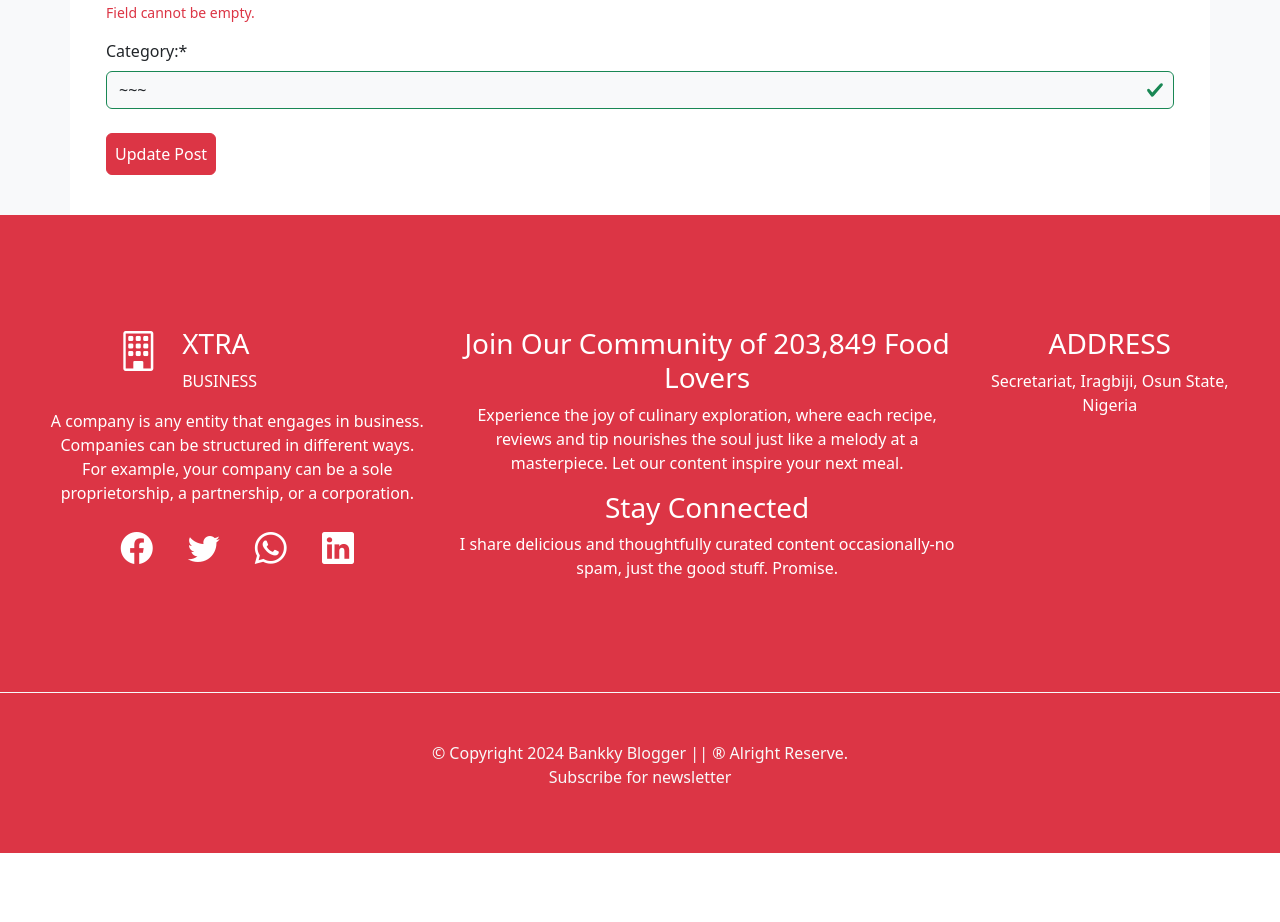
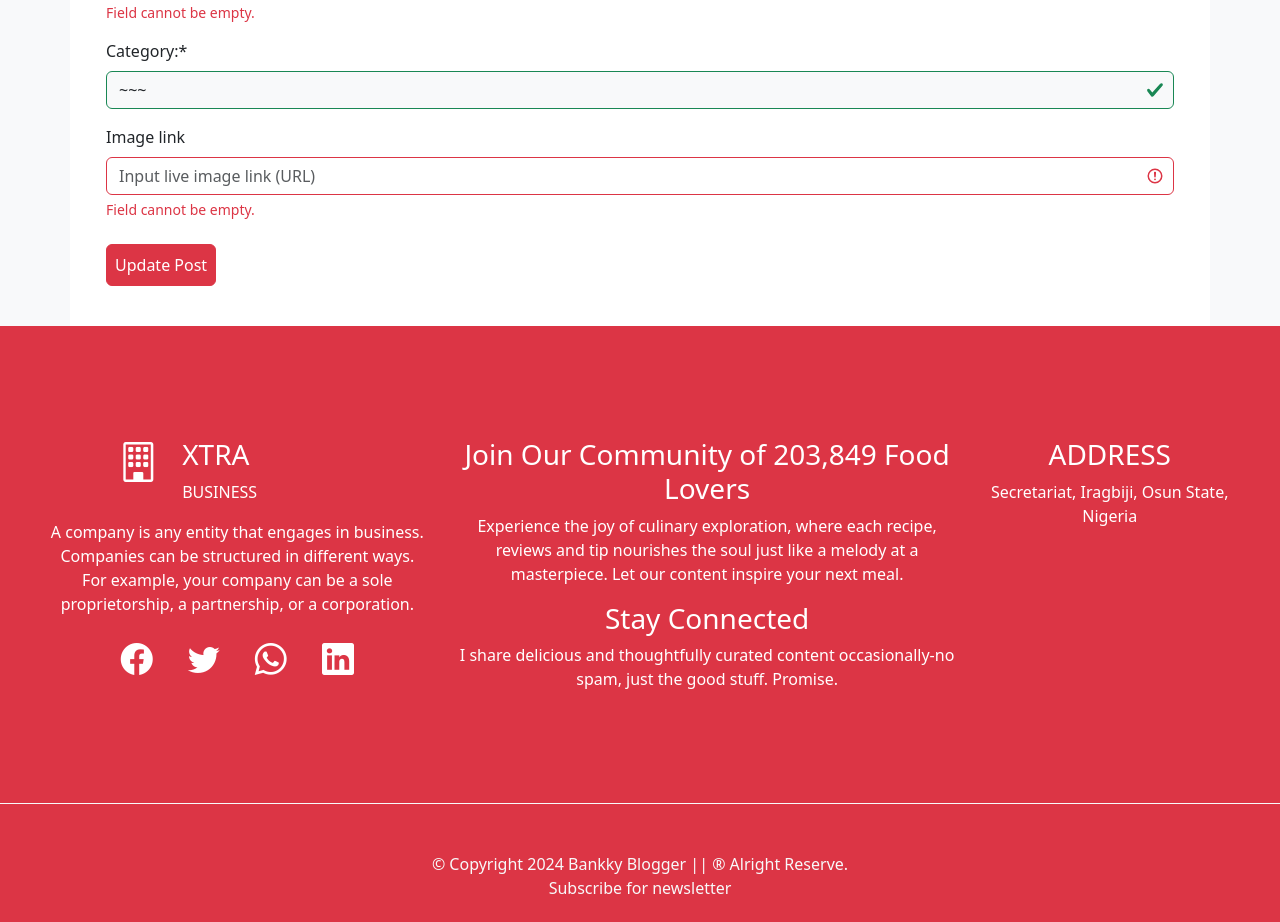
Before and after one commit to Azeezbank/b_blog, a React (Vite) app: page /Editpost/1 in a window 1280 px wide. Shown: the part 802-1724 px from the top of the page. Before the commit the page ends 1655 px from the top, so only its background shows below. Built offline with nearby package versions, Linux system fonts and the light colour scheme; no server answers.

Commit message:
image updated

```diff
--- a/src/Components/AllPost.jsx
+++ b/src/Components/AllPost.jsx
@@ -191,7 +191,7 @@ function AllPost() {
                     >
                       <img
                         className="thumbnail"
-                        src="https://www.anandnaturecure.in/wp-content/uploads/2019/01/natural-food.jpg"
+                        src={post.image}
                         alt="img"
                       />
                       <h3 className="pt-4">{post.title}</h3>
@@ -233,7 +233,7 @@ function AllPost() {
                 >
                   <img
                     className="thumbnail"
-                    src="https://www.anandnaturecure.in/wp-content/uploads/2019/01/natural-food.jpg"
+                    src={post.image}
                     alt="img"
                   />
 
--- a/src/Components/Createpost.jsx
+++ b/src/Components/Createpost.jsx
@@ -7,6 +7,7 @@ const Createpost = () => {
   const [content, setContent] = useState("");
   const [user_id, setUser_id] = useState("");
   const [category, setCategory] = useState("");
+  const [image, setImage] = useState("");
 
   const handleSubmit = async (event) => {
     event.preventDefault();
@@ -19,7 +20,7 @@ const Createpost = () => {
           headers: {
             "Content-Type": "application/json",
           },
-          body: JSON.stringify({ title, author_name, email, content, user_id, category }),
+          body: JSON.stringify({ title, author_name, email, content, user_id, category, image }),
         },
       );
 
@@ -31,6 +32,7 @@ const Createpost = () => {
         setContent("");
         setUser_id("");
         setCategory("");
+        setImage("");
         alert("Post successfull");
       } else {
         // Optionally handle non-OK responses here
@@ -124,6 +126,17 @@ const Createpost = () => {
           <option>Food Trends & News</option>
         </select>
 
+        <label htmlFor="image" className="form-label">Image URL</label>
+        <input
+          type="text"
+          value={image}
+          onChange={(e) => setImage(e.target.value)}
+          placeholder="Input your live image link (URL)"
+          name="image"
+          className="form-control bg-light mb-3"
+          required
+        />
+
 
         <div className="form-check">
           <label htmlFor="check" className="form-check-label mb-3">
--- a/src/Components/Editpost.jsx
+++ b/src/Components/Editpost.jsx
@@ -11,7 +11,8 @@ const Editpost = () => {
     content: "",
     user_id: "",
     email: "",
-    category: ""
+    category: "",
+    image: ""
   });
 
 useEffect(() => {
@@ -135,7 +136,7 @@ useEffect(() => {
         type="text"
         value={posts.author_name}
         id={"author"}
-        onChange={(e) => setPost({ ...posts, author_name: e.target.value})}
+        onChange={(e) => setPosts({ ...posts, author_name: e.target.value})}
         placeholder="Post Author"
         className="form-control"
         required
@@ -201,6 +202,21 @@ useEffect(() => {
           <option>Healthy Eating</option>
           <option>Food Trends & News</option>
         </select>
+            <div className="invalid-feedback mb-3">Field cannot be empty.</div>
+            </div>
+
+            <div>
+            <label htmlFor={"image"} className="form-label"> Image link</label>
+      <input
+        type="text"
+        id={"image"}
+        value={posts.image}
+        onChange={(e) => setPosts({ ...posts, image: e.target.value})}
+        placeholder="Input live image link (URL)"
+        className="form-control"
+        required
+      />
+            <div className="valid-feedback mb-3">Valid.</div>
             <div className="invalid-feedback mb-3">Field cannot be empty.</div>
             </div>
 
--- a/src/Components/Login.jsx
+++ b/src/Components/Login.jsx
@@ -145,7 +145,7 @@ const Login = () => {
               className="img-circle userimg"
             />{" "}
             <br />
-            <strong className="mt-2">Bankky@yahoo.com</strong> <hr />
+            <strong className="mt-2">Bankky@yahoo.com{posts.author_name}</strong> <hr />
             <h5 className="bg-light text-dark p-2 rounded">
               <i className="bi bi-person"></i> Dashboard
             </h5>
@@ -219,7 +219,7 @@ const Login = () => {
                     >
                       <img
                         className="thumbnail thumb"
-                        src="https://www.anandnaturecure.in/wp-content/uploads/2019/01/natural-food.jpg"
+                        src={post.image}
                         alt="img"
                       />
                       <h3 className="pt-4">{post.title}</h3>
--- a/src/Components/PostDetail.jsx
+++ b/src/Components/PostDetail.jsx
@@ -143,7 +143,7 @@ useEffect(() => {
         <div className="card car p-5">
           <img
             className="thumbnail"
-            src="https://www.anandnaturecure.in/wp-content/uploads/2019/01/natural-food.jpg"
+            src={post.image}
             alt="img"
           />
           <h3 className="pt-4 text-dark">{post.title}</h3>
```
